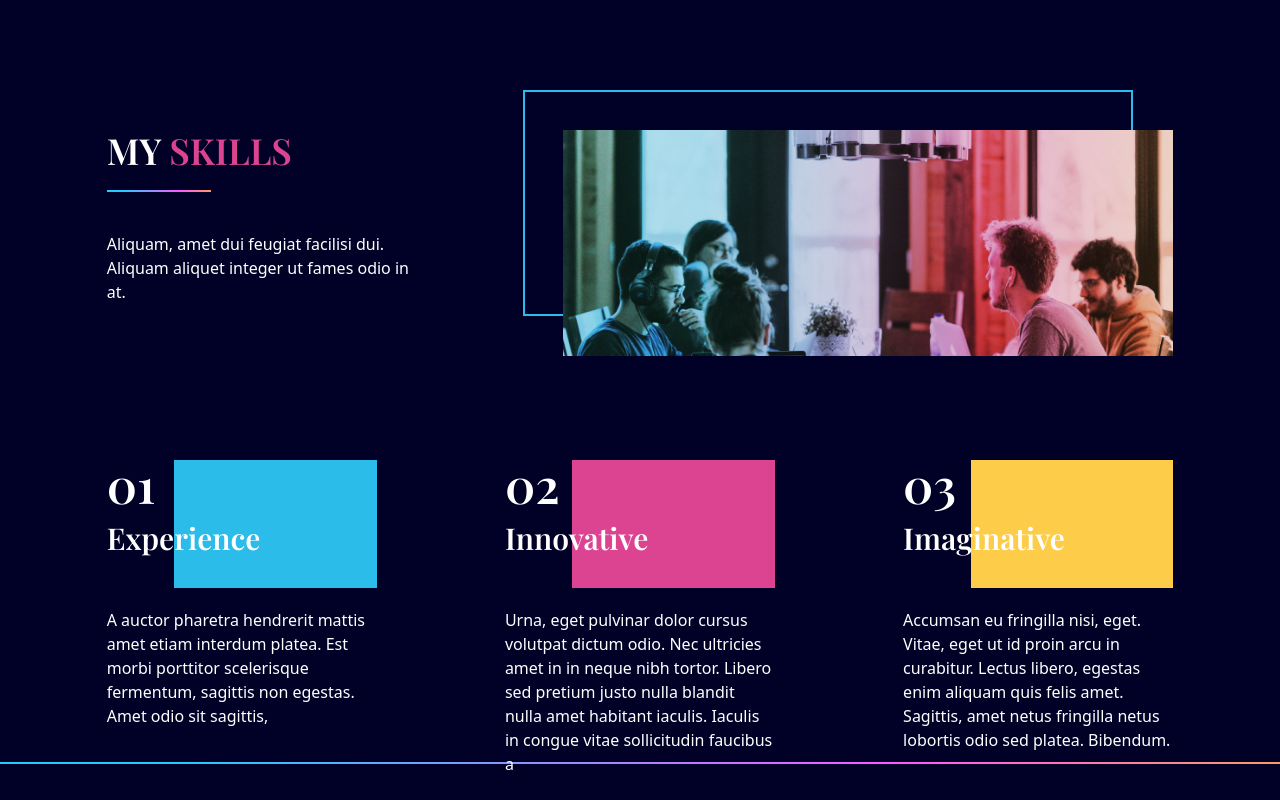
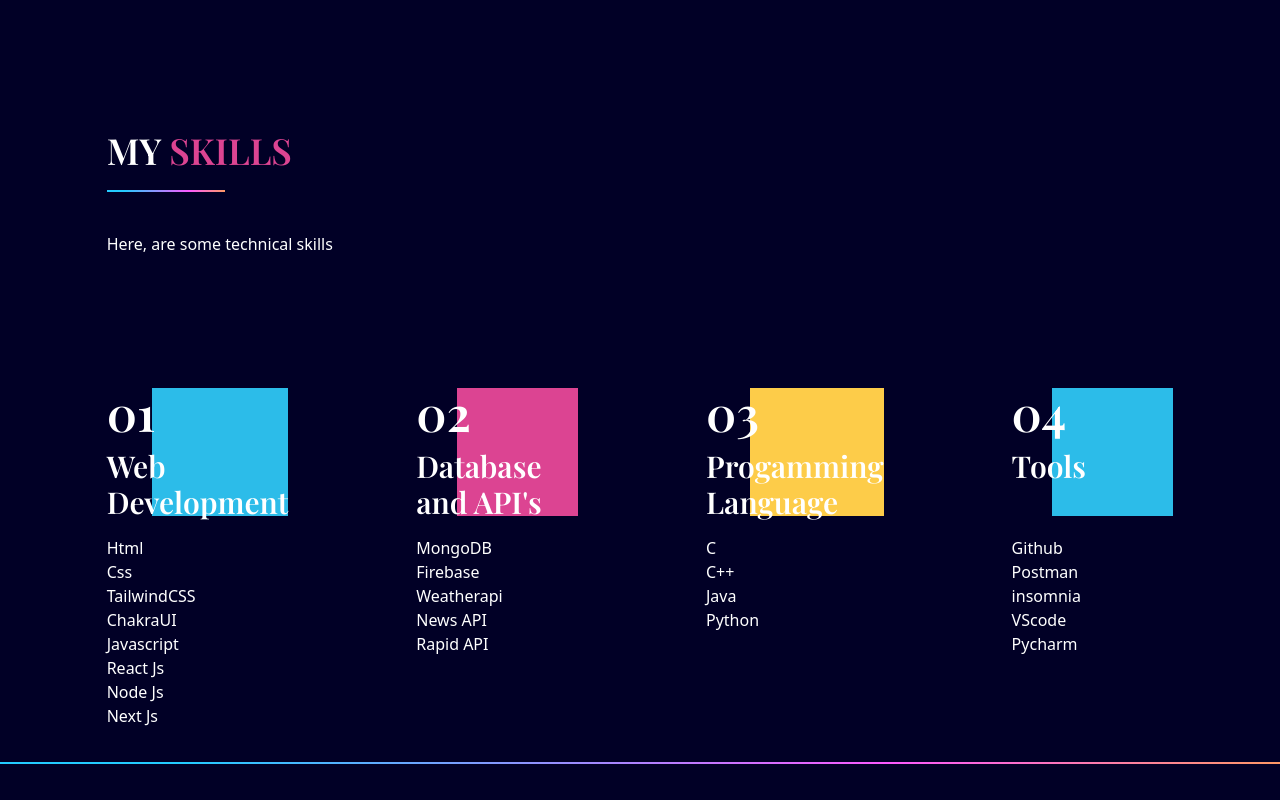
Before and after one commit to ShubhamKhale/react-portfolio, a React (Create React App) app: page / in a window 1280 px wide. Shown: the part 840-1640 px from the top of the page. Built offline with nearby package versions, Linux system fonts and the light colour scheme.

Commit message:
added social media links and added skills

```diff
--- a/src/components/SocialMediaIcons.jsx
+++ b/src/components/SocialMediaIcons.jsx
@@ -1,3 +1,5 @@
+import logo from "../assets/github.png";
+
 const SocialMediaIcons = () => {
     return (
       <div className="flex justify-center md:justify-start my-10 gap-7">
@@ -8,6 +10,14 @@ const SocialMediaIcons = () => {
           rel="noreferrer"
         >
           <img alt="linkedin-link" src="../assets/linkedin.png" />
+        </a>
+        <a
+          className="hover:opacity-50 transition duration-500"
+          href="https://github.com/ShubhamKhale"
+          target="_blank"
+          rel="noreferrer"
+        >
+          <img style={{width: "35px"}} alt="github-link" src={logo} />
         </a>
 
         <a
--- a/src/scenes/MySkills.jsx
+++ b/src/scenes/MySkills.jsx
@@ -24,12 +24,11 @@ const MySkills = () => {
           </p>
           <LineGradient width="w-1/3" />
           <p className="mt-10 mb-7">
-            Aliquam, amet dui feugiat facilisi dui. Aliquam aliquet integer ut
-            fames odio in at.
+            Here, are some technical skills
           </p>
         </motion.div>
 
-        <div className="mt-16 md:mt-0">
+        {/* <div className="mt-16 md:mt-0">
           {isAboveLarge ? (
             <div
               className="relative z-0 ml-20 before:absolute before:-top-10 before:-left-10
@@ -44,7 +43,7 @@ const MySkills = () => {
           ) : (
             <img alt="skills" className="z-10" src="assets/skills-image.png" />
           )}
-        </div>
+        </div> */}
       </div>
 
       {/* SKILLS */}
@@ -65,15 +64,22 @@ const MySkills = () => {
             <div className="z-10">
               <p className="font-playfair font-semibold text-5xl">01</p>
               <p className="font-playfair font-semibold text-3xl mt-3">
-                Experience
+                Web Development
               </p>
             </div>
             <div className="w-1/2 md:w-3/4 h-32 bg-blue absolute right-0 top-0 z-[-1]" />
           </div>
           <p className="mt-5">
-            A auctor pharetra hendrerit mattis amet etiam interdum platea. Est
-            morbi porttitor scelerisque fermentum, sagittis non egestas. Amet
-            odio sit sagittis,
+           <ul>
+            <li>Html</li>
+            <li>Css</li>
+            <li>TailwindCSS</li>
+            <li>ChakraUI</li>
+            <li>Javascript</li>
+            <li>React Js</li>
+            <li>Node Js</li>
+            <li>Next Js</li>
+           </ul>
           </p>
         </motion.div>
 
@@ -93,16 +99,19 @@ const MySkills = () => {
             <div className="z-10">
               <p className="font-playfair font-semibold text-5xl">02</p>
               <p className="font-playfair font-semibold text-3xl mt-3">
-                Innovative
+                Database and API's
               </p>
             </div>
             <div className="w-1/2 md:w-3/4 h-32 bg-red absolute right-0 top-0 z-[-1]" />
           </div>
           <p className="mt-5">
-            Urna, eget pulvinar dolor cursus volutpat dictum odio. Nec ultricies
-            amet in in neque nibh tortor. Libero sed pretium justo nulla blandit
-            nulla amet habitant iaculis. Iaculis in congue vitae sollicitudin
-            faucibus a
+            <ul>
+              <li>MongoDB</li>
+              <li>Firebase</li>
+              <li>Weatherapi</li>
+              <li>News API</li>
+              <li>Rapid API</li>
+            </ul>
           </p>
         </motion.div>
         {/* IMAGINATIVE */}
@@ -121,16 +130,48 @@ const MySkills = () => {
             <div className="z-10">
               <p className="font-playfair font-semibold text-5xl">03</p>
               <p className="font-playfair font-semibold text-3xl mt-3">
-                Imaginative
+                Progamming Language
               </p>
             </div>
             <div className="w-1/2 md:w-3/4 h-32 bg-yellow absolute right-0 top-0 z-[-1]" />
           </div>
           <p className="mt-5">
-            Accumsan eu fringilla nisi, eget. Vitae, eget ut id proin arcu in
-            curabitur. Lectus libero, egestas enim aliquam quis felis amet.
-            Sagittis, amet netus fringilla netus lobortis odio sed platea.
-            Bibendum.
+            <ul>
+              <li>C</li>
+              <li>C++</li>
+              <li>Java</li>
+              <li>Python</li>
+            </ul>
+          </p>
+        </motion.div>
+        <motion.div
+          className="md:w-1/3 mt-10"
+          initial="hidden"
+          whileInView="visible"
+          viewport={{ once: true, amount: 0.5 }}
+          transition={{ delay: 0.4, duration: 0.5 }}
+          variants={{
+            hidden: { opacity: 0, y: 50 },
+            visible: { opacity: 1, y: 0 },
+          }}
+        >
+          <div className="relative h-32">
+            <div className="z-10">
+              <p className="font-playfair font-semibold text-5xl">04</p>
+              <p className="font-playfair font-semibold text-3xl mt-3">
+                 Tools
+              </p>
+            </div>
+            <div className="w-1/2 md:w-3/4 h-32 bg-blue absolute right-0 top-0 z-[-1]" />
+          </div>
+          <p className="mt-5">
+            <ul>
+              <li>Github</li>
+              <li>Postman</li>
+              <li>insomnia</li>
+              <li>VScode</li>
+              <li>Pycharm</li>
+            </ul>
           </p>
         </motion.div>
       </div>
--- a/src/scenes/Projects.jsx
+++ b/src/scenes/Projects.jsx
@@ -24,10 +24,6 @@ const Project = ({ title }) => {
     <motion.div variants={projectVariant} className="relative">
       <div className={overlayStyles}>
         <p className="text-2xl font-playfair">{title}</p>
-        <p className="mt-7">
-          Curabitur arcu erat, accumsan id imperdiet et, porttitor at sem. Nulla
-          porttitor accumsan tincidunt.
-        </p>
       </div>
       <img src={`../assets/${projectTitle}.jpeg`} alt={projectTitle} />
     </motion.div>
@@ -58,9 +54,7 @@ const Projects = () => {
           </div>
         </div>
         <p className="mt-10 mb-10">
-          Aliquam, amet dui feugiat facilisi dui. Aliquam aliquet integer ut
-          fames odio in at. At magna ornare dictum lectus. Purus massa morbi
-          purus nec eget eleifend ut elit.
+          Here are some Web projects with I made using different web technologies
         </p>
       </motion.div>
 
```
Also changed, not shown: src/assets/github.png (added).
